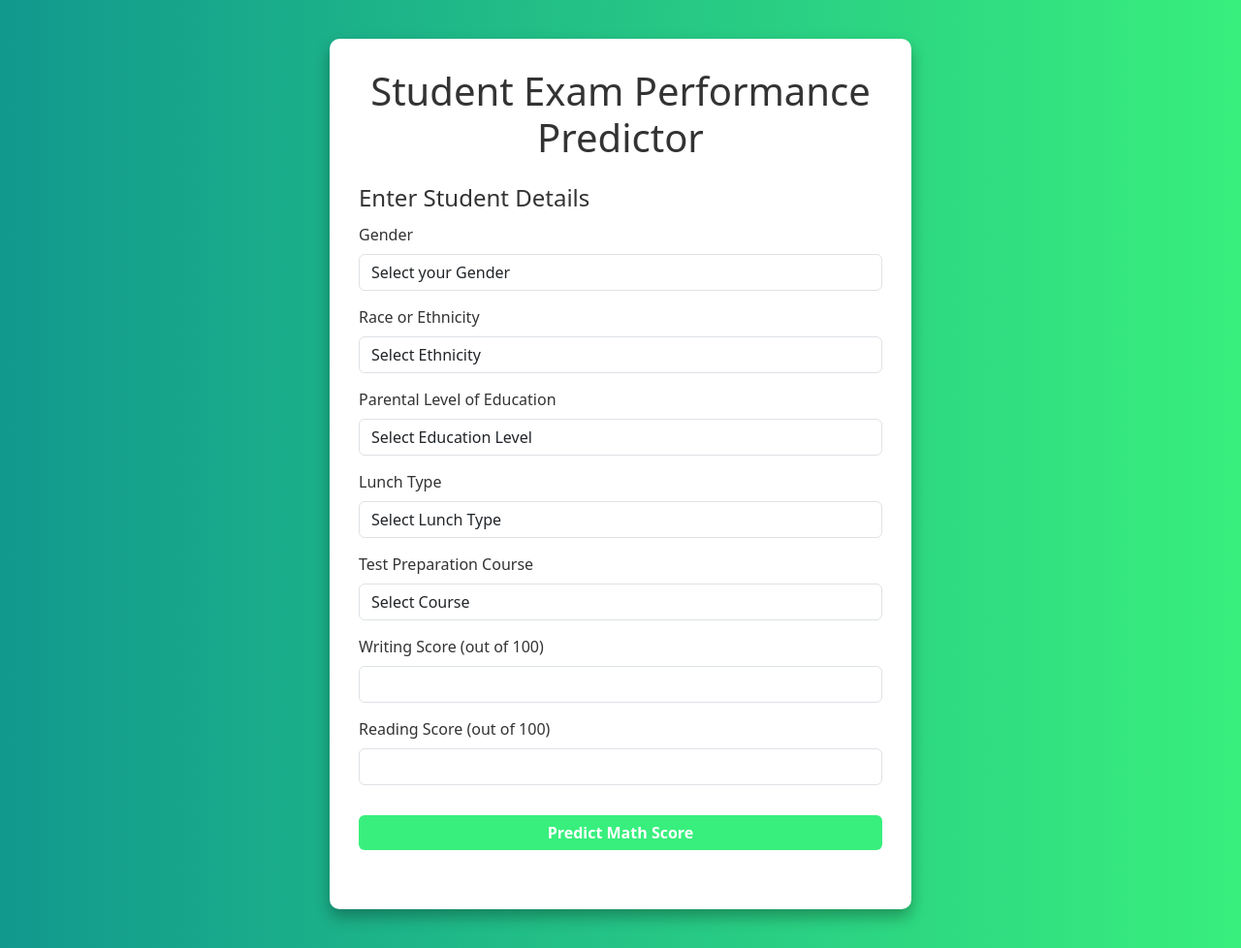
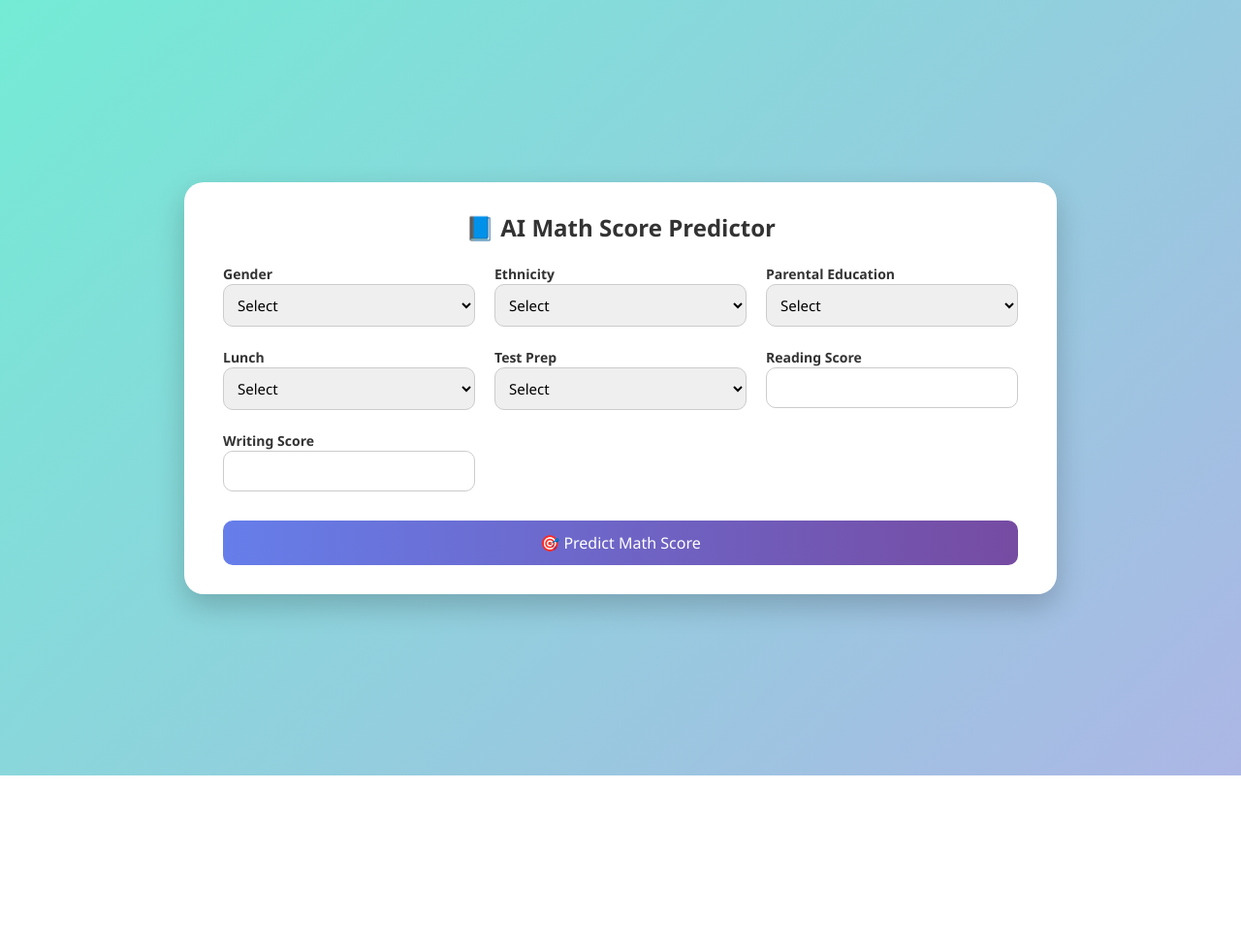
Before and after one commit to IbrahimBagwan1/ml_project, a Flask app: page /predictdata in a window 1280 px wide. Shown: the whole page at 97% size. After the commit the page ends 800 px from the top, so only its background shows below. Run offline with Flask 3, Linux system fonts and the light colour scheme.

Commit message:
updated user interface

```diff
--- a/templates/home.html
+++ b/templates/home.html
@@ -1,102 +1,170 @@
+<!DOCTYPE html>
 <html lang="en">
 <head>
   <meta charset="UTF-8">
+  <title>Smart Score Predictor</title>
   <meta name="viewport" content="width=device-width, initial-scale=1.0">
-    <title>Predict Student Score</title>
-    <link href="https://cdn.jsdelivr.net/npm/bootstrap@5.3.0/dist/css/bootstrap.min.css" rel="stylesheet">
   <style>
+    * {
+      box-sizing: border-box;
+      font-family: 'Segoe UI', sans-serif;
+      margin: 0;
+      padding: 0;
+    }
+
     body {
-            background: linear-gradient(to right, #11998e, #38ef7d);
-            padding: 40px;
+      background: linear-gradient(135deg, #74ebd5, #ACB6E5);
+      height: 100vh;
+      display: flex;
+      align-items: center;
+      justify-content: center;
+    }
+
+    .card {
+      background: white;
+      border-radius: 20px;
+      box-shadow: 0 12px 30px rgba(0, 0, 0, 0.2);
+      padding: 30px 40px;
+      width: 900px;
+      max-width: 95vw;
+      display: flex;
+      flex-direction: column;
+      justify-content: space-between;
+    }
+
+    h2 {
+      text-align: center;
+      margin-bottom: 20px;
       color: #333;
     }
-        .container {
-            background-color: white;
-            padding: 30px;
+
+    form {
+      display: grid;
+      grid-template-columns: repeat(3, 1fr);
+      gap: 20px;
+    }
+
+    label {
+      margin-bottom: 5px;
+      font-weight: 600;
+      font-size: 14px;
+      color: #333;
+    }
+
+    select, input[type="number"] {
+      width: 100%;
+      padding: 10px;
+      font-size: 15px;
       border-radius: 10px;
-            box-shadow: 0 8px 16px rgba(0, 0, 0, 0.3);
-            max-width: 600px;
+      border: 1px solid #ccc;
     }
-        h1, h2 {
+
+    .predict-btn {
+      grid-column: span 3;
+      margin-top: 10px;
+      background: linear-gradient(to right, #667eea, #764ba2);
+      color: white;
+      font-size: 16px;
+      padding: 12px;
+      border: none;
+      border-radius: 10px;
+      cursor: pointer;
+      transition: 0.3s;
+    }
+
+    .predict-btn:hover {
+      opacity: 0.9;
+    }
+
+    .result-box {
+      margin-top: 15px;
       text-align: center;
-            margin-bottom: 20px;
+      font-size: 18px;
+      color: #004d40;
+      background-color: #e0f7fa;
+      border-left: 6px solid #00796b;
+      border-radius: 10px;
+      padding: 12px;
     }
-        .btn-primary {
-            background-color: #38ef7d;
-            border: none;
-            font-weight: bold;
+
+    @media (max-width: 768px) {
+      form {
+        grid-template-columns: 1fr;
       }
-        .btn-primary:hover {
-            background-color: #11998e;
+
+      .predict-btn {
+        grid-column: span 1;
       }
-        select, input {
-            margin-bottom: 15px;
     }
   </style>
 </head>
 <body>
-    <div class="container">
-        <h1>Student Exam Performance Predictor</h1>
-        <form action="{{ url_for('predict_datapoint')}}" method="post">
-            <legend>Enter Student Details</legend>
-
-            <label class="form-label">Gender</label>
-            <select class="form-control" name="gender" required>
-                <option disabled selected value="">Select your Gender</option>
+  <div class="card">
+    <h2>📘 AI Math Score Predictor</h2>
+    <form action="/predictdata" method="POST">
+      <div>
+        <label>Gender</label>
+        <select name="gender" required>
+          <option value="">Select</option>
           <option value="male">Male</option>
           <option value="female">Female</option>
         </select>
-
-            <label class="form-label">Race or Ethnicity</label>
-            <select class="form-control" name="ethnicity" required>
-                <option disabled selected value="">Select Ethnicity</option>
+      </div>
+      <div>
+        <label>Ethnicity</label>
+        <select name="ethnicity" required>
+          <option value="">Select</option>
           <option value="group A">Group A</option>
           <option value="group B">Group B</option>
           <option value="group C">Group C</option>
           <option value="group D">Group D</option>
           <option value="group E">Group E</option>
         </select>
-
-            <label class="form-label">Parental Level of Education</label>
-            <select class="form-control" name="parental_level_of_education" required>
-                <option disabled selected value="">Select Education Level</option>
+      </div>
+      <div>
+        <label>Parental Education</label>
+        <select name="parental_level_of_education" required>
+          <option value="">Select</option>
+          <option value="some high school">Some High School</option>
+          <option value="high school">High School</option>
+          <option value="some college">Some College</option>
           <option value="associate's degree">Associate's Degree</option>
           <option value="bachelor's degree">Bachelor's Degree</option>
-                <option value="high school">High School</option>
           <option value="master's degree">Master's Degree</option>
-                <option value="some college">Some College</option>
-                <option value="some high school">Some High School</option>
         </select>
-
-            <label class="form-label">Lunch Type</label>
-            <select class="form-control" name="lunch" required>
-                <option disabled selected value="">Select Lunch Type</option>
+      </div>
+      <div>
+        <label>Lunch</label>
+        <select name="lunch" required>
+          <option value="">Select</option>
+          <option value="standard">Standard</option>
           <option value="free/reduced">Free/Reduced</option>
-                <option value="standard">Standard</option>
         </select>
-
-            <label class="form-label">Test Preparation Course</label>
-            <select class="form-control" name="test_preparation_course" required>
-                <option disabled selected value="">Select Course</option>
+      </div>
+      <div>
+        <label>Test Prep</label>
+        <select name="test_preparation_course" required>
+          <option value="">Select</option>
           <option value="none">None</option>
           <option value="completed">Completed</option>
         </select>
-
-            <label class="form-label">Writing Score (out of 100)</label>
-            <input class="form-control" type="number" name="reading_score" min="0" max="100" required>
-
-            <label class="form-label">Reading Score (out of 100)</label>
-            <input class="form-control" type="number" name="writing_score" min="0" max="100" required>
-
-            <input class="btn btn-primary w-100 mt-3" type="submit" value="Predict Math Score">
+      </div>
+      <div>
+        <label>Reading Score</label>
+        <input type="number" name="reading_score" min="0" max="100" required>
+      </div>
+      <div>
+        <label>Writing Score</label>
+        <input type="number" name="writing_score" min="0" max="100" required>
+      </div>
+      <button class="predict-btn" type="submit">🎯 Predict Math Score</button>
     </form>
 
     {% if results %}
-        <div class="result text-center">
-            <p><strong>Predicted Math Score:</strong> {{ results | round(2) }}</p>
+    <div class="result-box">
+      ✅ Predicted Math Score: <strong>{{ results | round(2) }}</strong>
     </div>
     {% endif %}
-
   </div>
 </body>
 </html>
```
Lines whose indentation alone changed are shown as unchanged.
